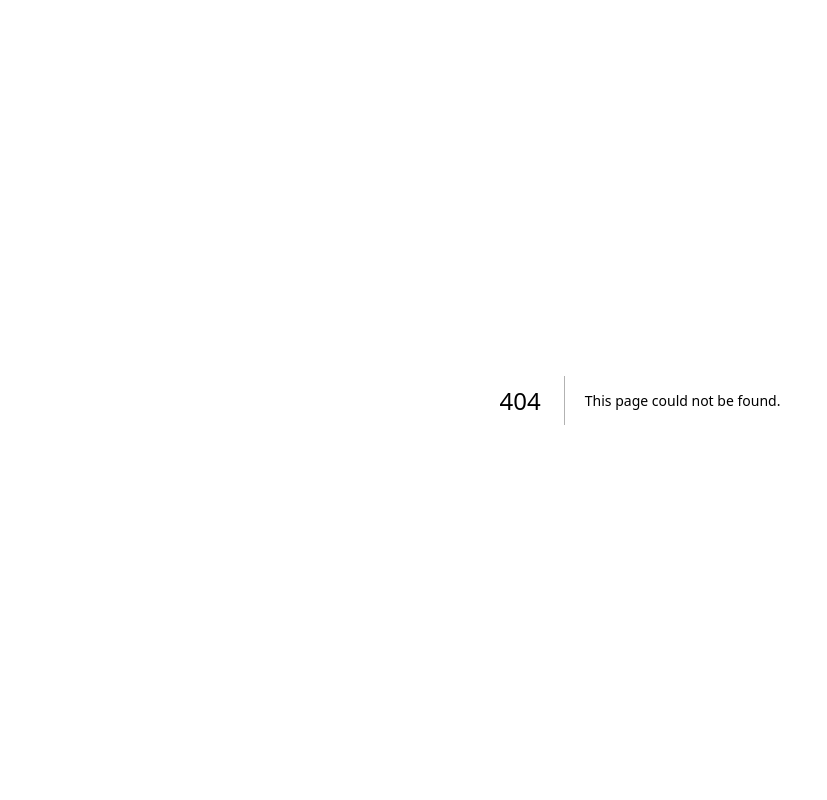
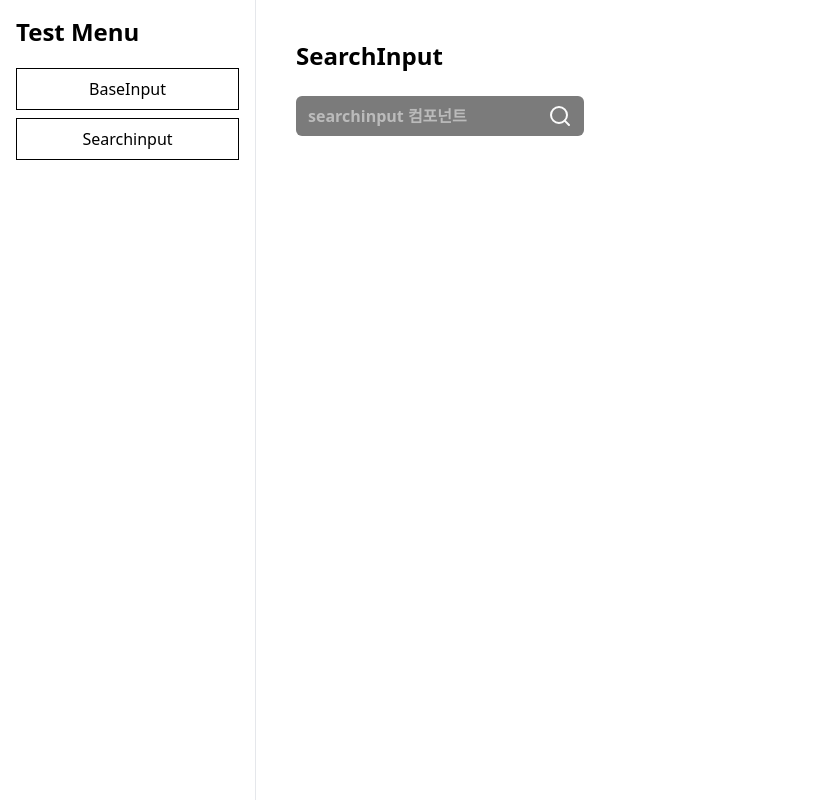
Before and after one commit to oz-union-14-team1/oz-union-fe-14-team1, a Next.js app: page /test/searchinput in a window 1280 px wide. Before the commit this address had no page. Shown: the whole page, without its empty margins (0-827 px from the left). Built offline with nearby package versions, Linux system fonts and the light colour scheme.

Commit message:
feat: 공통 컴포넌트 인풋 생성 (#15)
- 인풋 컴포넌트 생성 (베이스 인풋, 서치 인풋)
- 테스트 페이지 생성 및 확인

```diff
--- a/package.json
+++ b/package.json
@@ -15,6 +15,7 @@
   "dependencies": {
     "class-variance-authority": "^0.7.1",
     "clsx": "^2.1.1",
+    "lucide-react": "^0.562.0",
     "next": "16.1.1",
     "react": "19.2.3",
     "react-dom": "19.2.3",
--- /dev/null
+++ b/src/app/test/baseInput/page.tsx
@@ -0,0 +1,26 @@
+'use client'
+
+import BaseInput from '@/components/common/input/BaseInput'
+import { useState } from 'react'
+
+export default function BaseInputTestPage() {
+  const [value, setValue] = useState('')
+
+  return (
+    <div className="flex flex-col gap-6">
+      <h1 className="text-2xl font-bold">BaseInput</h1>
+      <section className="flex flex-col gap-4">
+        <BaseInput label="비밀번호" placeholder="8자 이상 입력" />
+        <BaseInput placeholder="기본" />
+        <BaseInput size="search" placeholder="search" />
+        <BaseInput size="signUp" placeholder="signUp" />
+        <BaseInput
+          value={value}
+          onChange={(e) => setValue(e.target.value)}
+          size="login"
+          placeholder="login"
+        />
+      </section>
+    </div>
+  )
+}
--- /dev/null
+++ b/src/app/test/searchinput/page.tsx
@@ -0,0 +1,22 @@
+'use client'
+
+import { SearchInput } from '@/components/common/input/SearchInput'
+import { useState } from 'react'
+
+export default function BaseInputTestPage() {
+  const [value, setValue] = useState('')
+
+  return (
+    <div className="flex flex-col gap-6">
+      <h1 className="text-2xl font-bold">SearchInput</h1>
+
+      <section className="flex flex-col gap-4">
+        <SearchInput
+          value={value}
+          onChange={(e) => setValue(e.target.value)}
+          placeholder="searchinput 컴포넌트"
+        />
+      </section>
+    </div>
+  )
+}
--- /dev/null
+++ b/src/components/common/input/BaseInput.tsx
@@ -0,0 +1,68 @@
+import { cn } from '../../../utils/cn'
+
+import { inputVariant, type InputVariant } from './inputStyle'
+
+export type BaseInputProps = Omit<
+  React.InputHTMLAttributes<HTMLInputElement>,
+  'size'
+> &
+  InputVariant & {
+    label?: string
+    searchIcon?: React.ReactNode
+    onChange?: React.ChangeEventHandler<HTMLInputElement>
+    onSearchIconClick?: () => void
+  }
+
+/**
+ * 베이스 인풋 컴포넌트
+ */
+export default function BaseInput({
+  size = 'signUp',
+  color = 'lightGray',
+  label,
+  value,
+  onChange,
+  searchIcon,
+  onSearchIconClick,
+  className,
+  ...props
+}: BaseInputProps) {
+  return (
+    <div className="relative w-fit">
+      {label && (
+        <p>
+          <label className="text-sm font-medium text-(--color-text-dark)">
+            {label}
+          </label>
+        </p>
+      )}
+
+      <input
+        value={value}
+        onChange={onChange}
+        className={cn(
+          inputVariant({
+            size,
+            color,
+          }),
+          className
+        )}
+        {...props}
+      />
+      {searchIcon && (
+        <button
+          aria-label="검색"
+          onClick={onSearchIconClick}
+          className="absolute top-1/2 right-3 -translate-y-1/2 cursor-pointer"
+          onKeyDown={(e) => {
+            if (e.key === 'Enter') {
+              onSearchIconClick?.()
+            }
+          }}
+        >
+          {searchIcon}
+        </button>
+      )}
+    </div>
+  )
+}
--- /dev/null
+++ b/src/components/common/input/SearchInput.tsx
@@ -0,0 +1,23 @@
+import { Search } from 'lucide-react'
+import BaseInput, { BaseInputProps } from './BaseInput'
+
+type SearchInputProps = BaseInputProps & {
+  onSearch?: () => void
+}
+
+/**
+ * 검색 인풋
+ * @param onSearch - 클릭 했을 때의 이벤트 처리
+ */
+export function SearchInput({ onSearch, ...props }: SearchInputProps) {
+  return (
+    <BaseInput
+      size="search"
+      color="darkGray"
+      searchIcon={<Search size={24} color="var(--color-text-light)" />}
+      onSearchIconClick={onSearch}
+      className="pr-12"
+      {...props}
+    />
+  )
+}
--- /dev/null
+++ b/src/components/common/input/inputStyle.ts
@@ -0,0 +1,24 @@
+import { cva, type VariantProps } from 'class-variance-authority'
+
+export const inputVariant = cva(
+  'pl-3 font-semibold rounded-md font-family: var(--font-family-base)',
+  {
+    variants: {
+      size: {
+        signUp: 'w-[356px] h-[40px]',
+        login: 'w-[370px] h-[40px]',
+        search: 'w-[288px] h-[40px]',
+      },
+      color: {
+        lightGray: 'bg-[#D9D9D9] text-[var(--color-main-purple)]',
+        darkGray: 'bg-[#7b7b7b] text-[var(--color-text-light)]',
+      },
+    },
+    defaultVariants: {
+      size: 'signUp',
+      color: 'lightGray',
+    },
+  }
+)
+
+export type InputVariant = VariantProps<typeof inputVariant>
```
Also changed, not shown: 1 other file (tests, documents, lock files or other folders).
